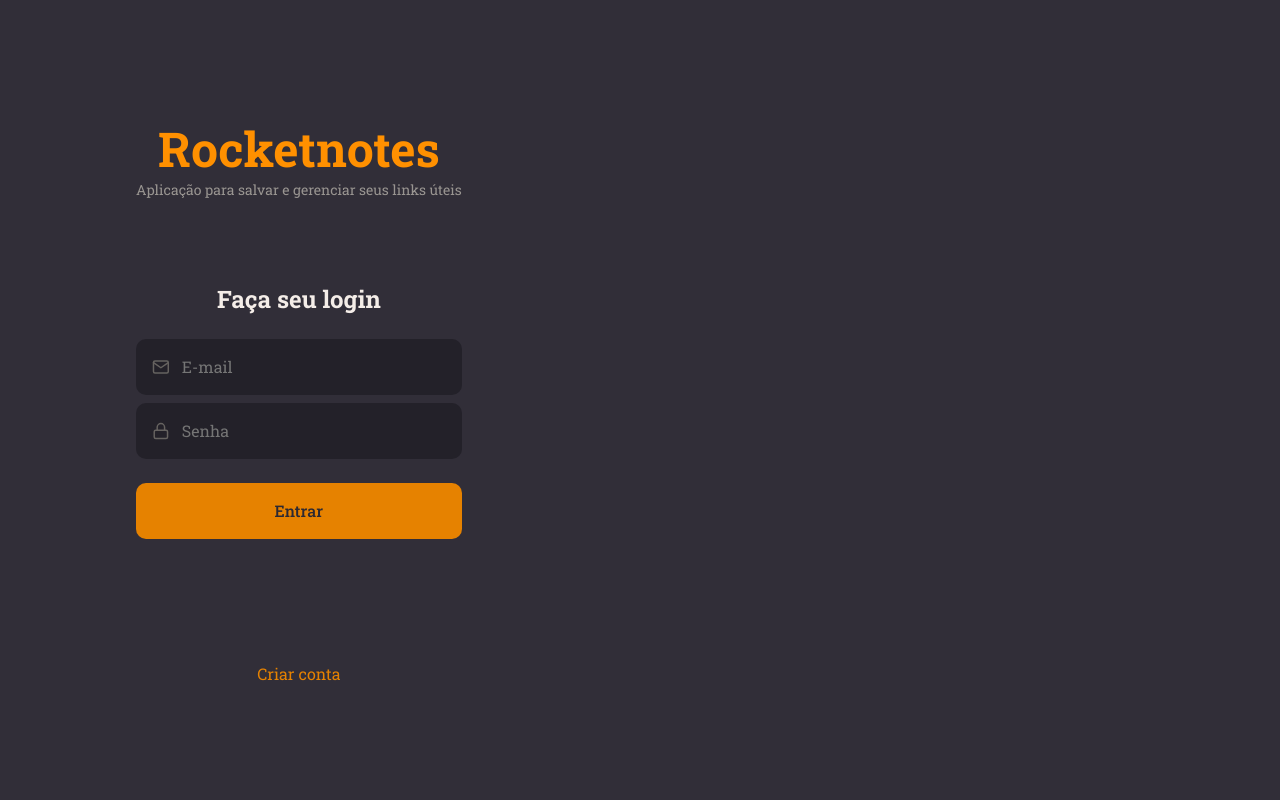
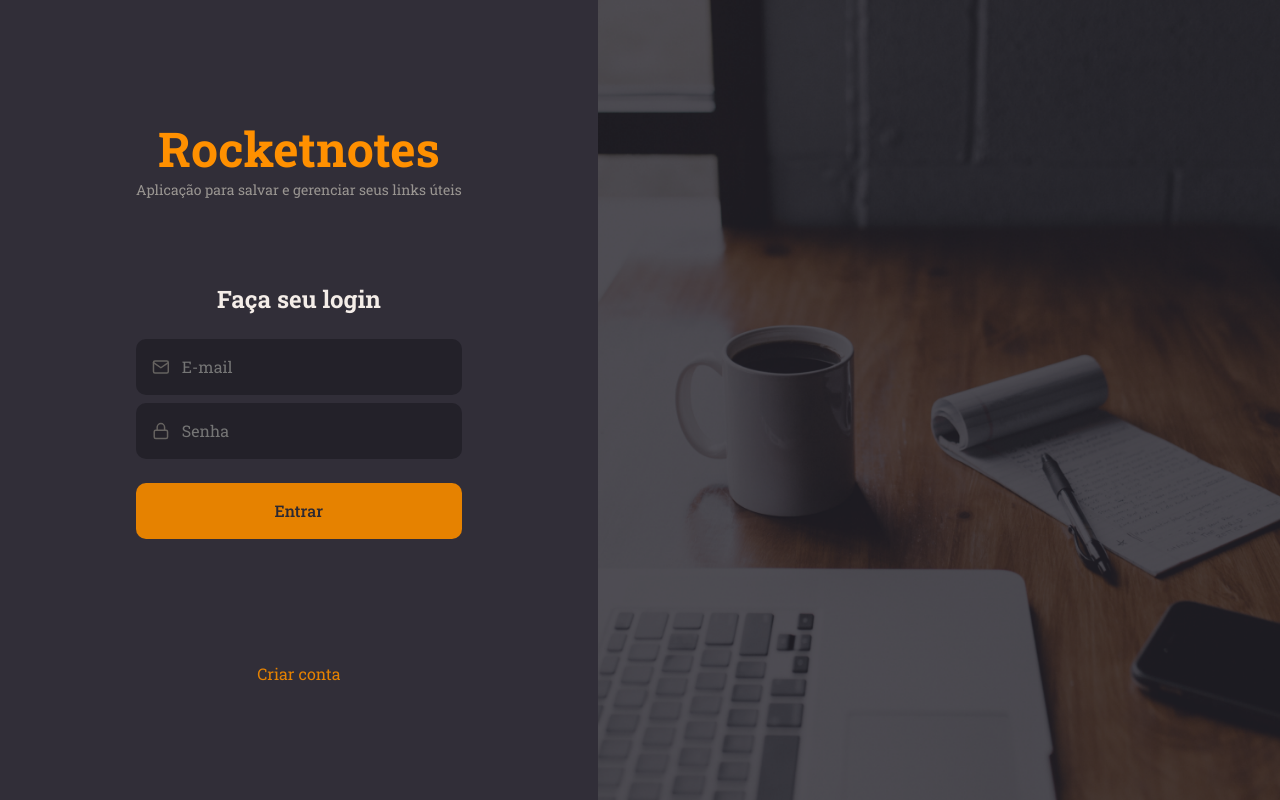
Before and after one commit to renanr0cha/rocket-notes-front, a React (Vite) app: page / in a window 1280 px wide. Built offline with nearby package versions, Linux system fonts and the light colour scheme.

Commit message:
SignIn page complete

```diff
--- a/src/pages/SignIn/index.jsx
+++ b/src/pages/SignIn/index.jsx
@@ -1,5 +1,5 @@
 import { FiLogIn, FiMail, FiLock } from "react-icons/fi"
-import { Container, Form } from "./styles";
+import { Background, Container, Form } from "./styles";
 
 import { Input } from "../../components/Input"
 import { Button } from "../../components/Button"
@@ -29,6 +29,8 @@ export function SignIn() {
 
         <a href="#">Criar conta</a>
       </Form>
+
+      <Background />
     </Container>
   )
 }
--- a/src/pages/SignIn/styles.js
+++ b/src/pages/SignIn/styles.js
@@ -1,4 +1,6 @@
 import styled from "styled-components";
+
+import backgroundImg from "../../assets/background.png"
 
 export const Container = styled.div`
   height: 100vh;
@@ -39,3 +41,9 @@ export const Form = styled.form`
     color: ${({ theme }) => theme.COLORS.ORANGE};
   }
 `
+
+export const Background = styled.div`
+  flex: 1;
+  background: url(${backgroundImg}) no-repeat center center;
+  background-size: cover;
+`
```
Also changed, not shown: src/assets/background.png.
